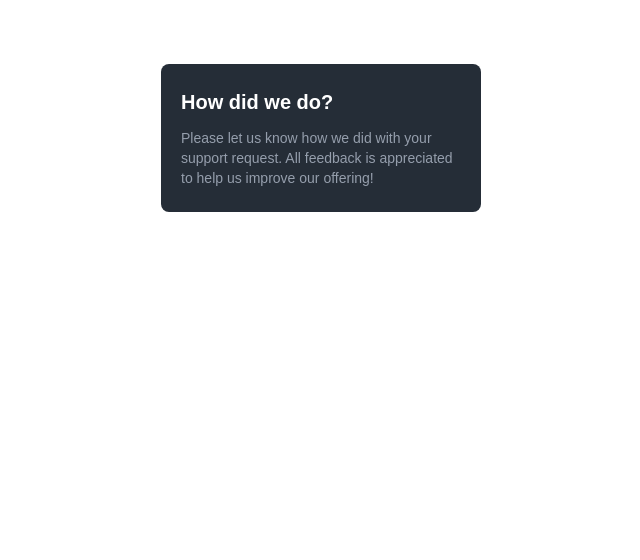
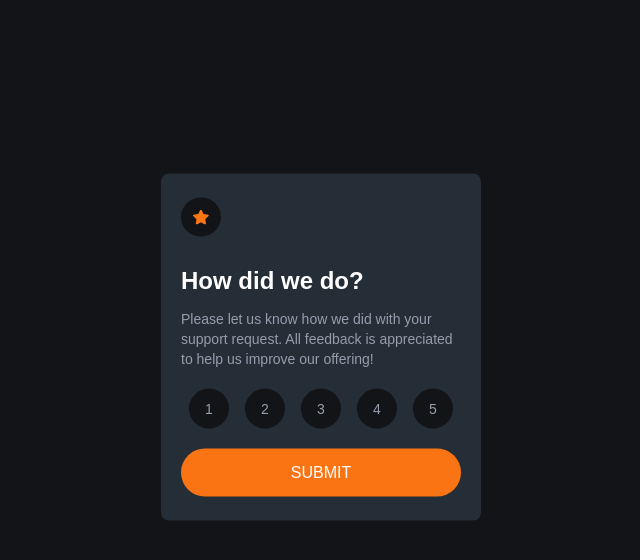
Before and after one commit to hutamatr/interactive-rating-component-react, a React (Create React App) app: page / in a window 1280 px wide. Shown: the top 560 px of the page, without its empty margins (319-959 px from the left). Built offline with nearby package versions, Linux system fonts and the light colour scheme.

Commit message:
Edit MainRating component & Add RatingValue

```diff
--- a/src/App.jsx
+++ b/src/App.jsx
@@ -2,12 +2,18 @@ import React from "react";
 
 import Card from "./components/UI/Card";
 import MainRating from "./components/MainRating/MainRating";
+import RatingValue from "./components/MainRating/RatingValue";
+import Button from "./components/UI/Button";
 
 function App() {
   return (
-    <Card>
-      <MainRating></MainRating>
-    </Card>
+    <main>
+      <Card className="flex translate-y-1/2 flex-col gap-y-5">
+        <MainRating />
+        <RatingValue />
+        <Button>SUBMIT</Button>
+      </Card>
+    </main>
   );
 }
 
--- a/src/components/MainRating/MainRating.jsx
+++ b/src/components/MainRating/MainRating.jsx
@@ -1,9 +1,13 @@
 import React from "react";
+import star from "../../assets/icon-star.svg";
 
 const MainRating = () => {
   return (
     <section className="flex flex-col gap-y-3">
-      <h1 className="text-xl font-bold text-white">How did we do?</h1>
+      <div className="mb-4 flex max-w-fit items-center justify-center rounded-full bg-very-dark-blue p-3">
+        <img src={star} alt="icon" className="w-4" />
+      </div>
+      <h1 className="text-2xl font-bold text-white">How did we do?</h1>
       <p className="text-sm font-light text-new-gray">
         Please let us know how we did with your support request. All feedback is
         appreciated to help us improve our offering!
--- /dev/null
+++ b/src/components/MainRating/RatingValue.jsx
@@ -0,0 +1,27 @@
+import React, { useState } from "react";
+
+const RatingValue = () => {
+  const [addRating, setAddRating] = useState(null);
+
+  const rating = [1, 2, 3, 4, 5];
+
+  const addRatingHandler = () => {};
+
+  return (
+    <ul className="flex flex-row justify-around">
+      {rating.map((rate) => {
+        return (
+          <li
+            key={rate}
+            className="cursor-pointer rounded-full bg-very-dark-blue px-4 py-2.5 text-sm text-new-gray"
+            onClick={addRatingHandler}
+          >
+            <span>{rate}</span>
+          </li>
+        );
+      })}
+    </ul>
+  );
+};
+
+export default RatingValue;
--- a/src/components/UI/Button.jsx
+++ b/src/components/UI/Button.jsx
@@ -4,7 +4,7 @@ const Button = (props) => {
   const { className, children } = props;
   return (
     <button
-      className={`rounded-lg bg-new-orange px-5 py-2 text-white ${className}`}
+      className={`rounded-full bg-new-orange py-3 text-white ${className}`}
     >
       {children}
     </button>
--- a/src/components/UI/Card.jsx
+++ b/src/components/UI/Card.jsx
@@ -3,11 +3,11 @@ import React from "react";
 const Card = (props) => {
   const { className, children } = props;
   return (
-    <section
-      className={`relative mx-auto max-w-xs rounded-lg bg-dark-blue px-5 py-6 ${className}`}
+    <div
+      className={`relative m-auto max-w-xs rounded-lg bg-dark-blue px-5 py-6 ${className}`}
     >
       {children}
-    </section>
+    </div>
   );
 };
 
--- a/src/index.css
+++ b/src/index.css
@@ -6,5 +6,6 @@
 
 body {
   font-family: "Overpass", sans-serif;
-  padding: 4rem 1.5rem;
+  padding: 0 1.5rem;
+  background-color: hsl(216, 12%, 8%);
 }
```
